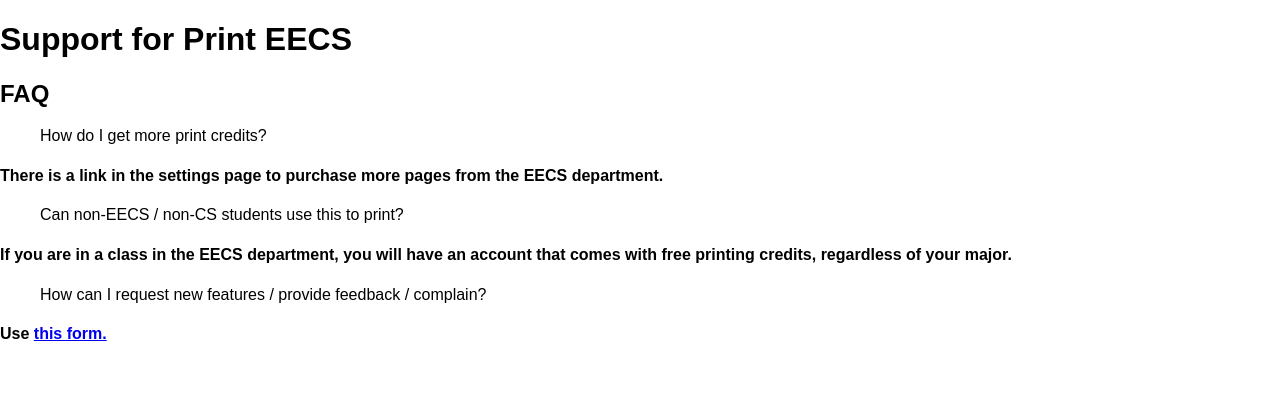
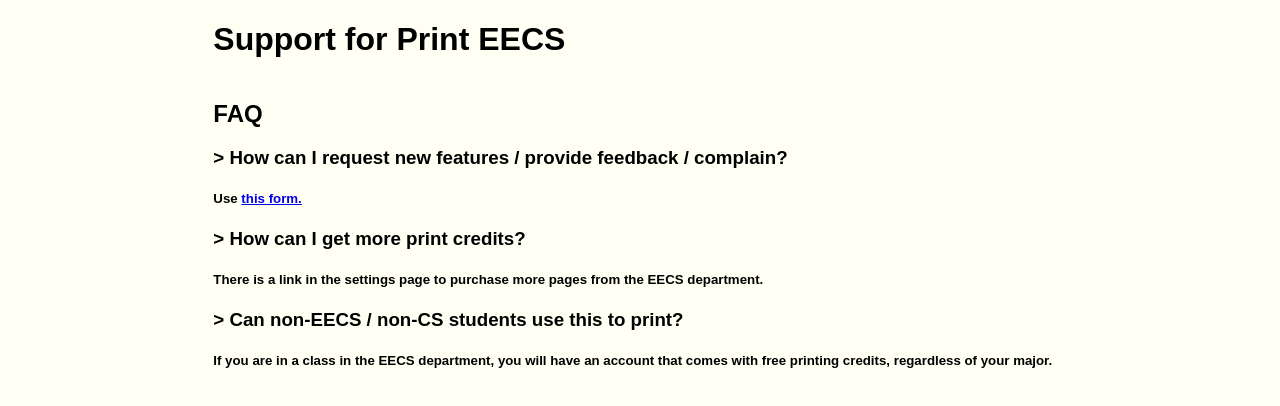
Before and after one commit to glinia/glinia.github.io, a plain HTML site: page print-eecs/support.html in a window 1280 px wide. Drawn offline with nearby package versions, Linux system fonts and the light colour scheme.

Commit message:
improve style

```diff
--- a/print-eecs/support.html
+++ b/print-eecs/support.html
@@ -4,25 +4,37 @@
     <title>Print EECS Support</title>
     <link rel="stylesheet" href="https://unpkg.com/purecss@1.0.0/build/pure-min.css" integrity="sha384-nn4HPE8lTHyVtfCBi5yW9d20FjT8BJwUXyWZT9InLYax14RDjBj46LmSztkmNP9w" crossorigin="anonymous">
 </head>
-<body>
-<div class="header">
-  <h1>Support for Print EECS</h1>
+<body style="background-color: #FFFFF3;">
+
+
+
+<div class="pure-g">
+    <div class="pure-u-1-6"></div>
+    <div class="header pure-u-2-3">
+      <h1>Support for Print EECS</h1>
+    </div>
+    <div class="pure-u-1-6"></div>
 </div>
 
-<div class="content">
-    <h2>FAQ</h2>
+<div class="pure-g">
+    <div class="pure-u-1-6"></div>
+    <div class="content pure-u-2-3">
+        <h2>FAQ</h2>
 
-    <blockquote class="content-quote">How do I get more print credits?</blockquote>
+        <h3>> How can I request new features / provide feedback / complain?</h3>
 
-    <h4>There is a link in the settings page to purchase more pages from the EECS department.</h4>
+        <h5>Use <a href="https://goo.gl/forms/aITGS7962D9P8z3n1">this form.</a></h4>
 
-    <blockquote class="content-quote">Can non-EECS / non-CS students use this to print?</blockquote>
+        <h3>> How can I get more print credits?</h3>
 
-    <h4>If you are in a class in the EECS department, you will have an account that comes with free printing credits, regardless of your major.</h4>
+        <h5>There is a link in the settings page to purchase more pages from the EECS department.</h4>
 
-    <blockquote class="content-quote">How can I request new features / provide feedback / complain?</blockquote>
+        <h3>> Can non-EECS / non-CS students use this to print?</h3>
 
-    <h4>Use <a href="https://goo.gl/forms/aITGS7962D9P8z3n1">this form.</a></h4>
+        <h5>If you are in a class in the EECS department, you will have an account that comes with free printing credits, regardless of your major.</h4>
+    </div>
+    <div class="pure-u-1-6"></div>
 </div>
+
 </body>
 </html>
```
